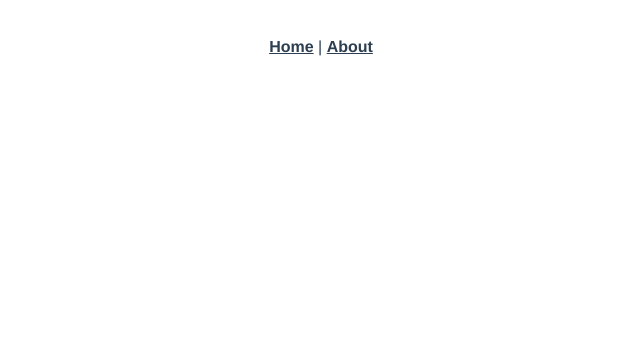
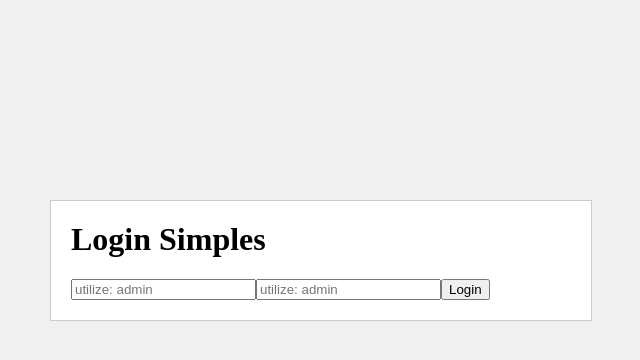
Before and after one commit to construe-matcon/cat, a Vue app: page /login in a window 1280 px wide. Shown: the top 360 px of the page, without its empty margins (319-959 px from the left). Built offline with nearby package versions, Linux system fonts and the light colour scheme.

Commit message:
Login Simples

```diff
--- a/src/App.vue
+++ b/src/App.vue
@@ -1,31 +1,50 @@
 <template>
-  <div id="app">
-    <div id="nav">
-      <router-link to="/">Home</router-link> |
-      <router-link to="/about">About</router-link>
+    <div id="app">
+        <div id="nav">
+            <router-link v-if="authenticated" to="/login" v-on:click.native="logout()" replace>Logout</router-link>
+        </div>
+        <router-view @authenticated="setAuthenticated" />
     </div>
-    <router-view/>
-  </div>
 </template>
 
+<script>
+    export default {
+        name: 'App',
+        data() {
+            return {
+                authenticated: false,
+                mockAccount: {
+                    username: "admin",
+                    password: "admin"
+                }
+            }
+        },
+        mounted() {
+            if(!this.authenticated) {
+                this.$router.replace({ name: "login" });
+            }
+        },
+        methods: {
+            setAuthenticated(status) {
+                this.authenticated = status;
+            },
+            logout() {
+                this.authenticated = false;
+            }
+        }
+    }
+</script>
+
 <style>
-#app {
-  font-family: 'Avenir', Helvetica, Arial, sans-serif;
-  -webkit-font-smoothing: antialiased;
-  -moz-osx-font-smoothing: grayscale;
-  text-align: center;
-  color: #2c3e50;
-}
-#nav {
-  padding: 30px;
-}
-
-#nav a {
-  font-weight: bold;
-  color: #2c3e50;
-}
-
-#nav a.router-link-exact-active {
-  color: #42b983;
-}
+    body {
+        background-color: #F0F0F0;
+    }
+    h1 {
+        padding: 0;
+        margin-top: 0;
+    }
+    #app {
+        width: 1024px;
+        margin: auto;
+    }
 </style>
--- a/src/router.js
+++ b/src/router.js
@@ -1,6 +1,7 @@
 import Vue from 'vue'
 import Router from 'vue-router'
-import Home from './views/Home.vue'
+import LoginComponent from "./views/login.vue"
+import SecureComponent from "./views/secure.vue"
 
 Vue.use(Router)
 
@@ -10,8 +11,19 @@
     routes: [
         {
             path: '/',
-      name: 'home',
-      component: Home
+            redirect: {
+                name: "login"
+            }
+        },
+        {
+            path: "/login",
+            name: "login",
+            component: LoginComponent
+        },
+        {
+            path: "/secure",
+            name: "secure",
+            component: SecureComponent
         },
         {
         path: '/about',
--- /dev/null
+++ b/src/views/login.vue
@@ -0,0 +1,47 @@
+<template>
+    <div id="login">
+        <h1>Login Simples</h1>
+        <input type="text" name="username" v-model="input.username" placeholder="utilize: admin" />
+        <input type="password" name="password" v-model="input.password" placeholder="utilize: admin" />
+        <button type="button" v-on:click="login()">Login</button>
+    </div>
+</template>
+
+<script>
+    export default {
+        name: 'Login',
+        data() {
+            return {
+                input: {
+                    username: "",
+                    password: ""
+                }
+            }
+        },
+        methods: {
+            login() {
+                if(this.input.username != "" && this.input.password != "") {
+                    if(this.input.username == this.$parent.mockAccount.username && this.input.password == this.$parent.mockAccount.password) {
+                        this.$emit("authenticated", true);
+                        this.$router.replace({ name: "secure" });
+                    } else {
+                        alert("Usuário ou senha inválidos");
+                    }
+                } else {
+                    alert("Campos obrigatórios não preenchidos");
+                }
+            }
+        }
+    }
+</script>
+
+<style scoped>
+    #login {
+        width: 500px;
+        border: 1px solid #CCCCCC;
+        background-color: #FFFFFF;
+        margin: auto;
+        margin-top: 200px;
+        padding: 20px;
+    }
+</style>
--- /dev/null
+++ b/src/views/secure.vue
@@ -0,0 +1,26 @@
+<template>
+    <div id="secure">
+        <h1>Secure Area</h1>
+        <p>
+            This is a secure area
+        </p>
+    </div>
+</template>
+
+<script>
+    export default {
+        name: 'Secure',
+        data() {
+            return {};
+        }
+    }
+</script>
+
+<style scoped>
+    #secure {
+        background-color: #FFFFFF;
+        border: 1px solid #CCCCCC;
+        padding: 20px;
+        margin-top: 10px;
+    }
+</style>
```
Lines whose indentation alone changed are shown as unchanged.
